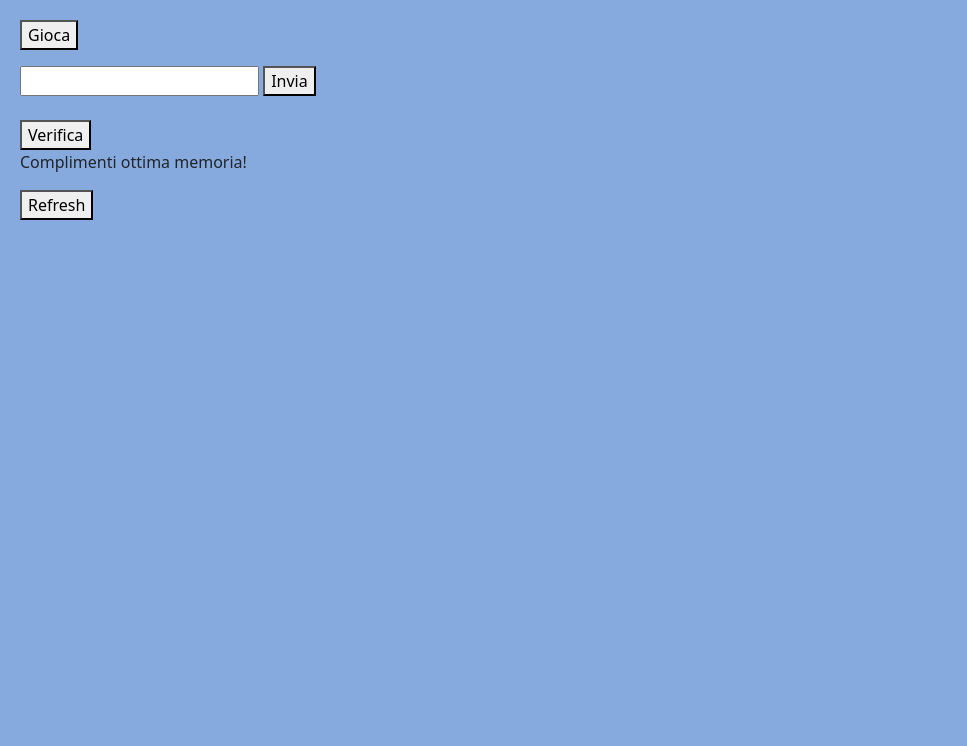
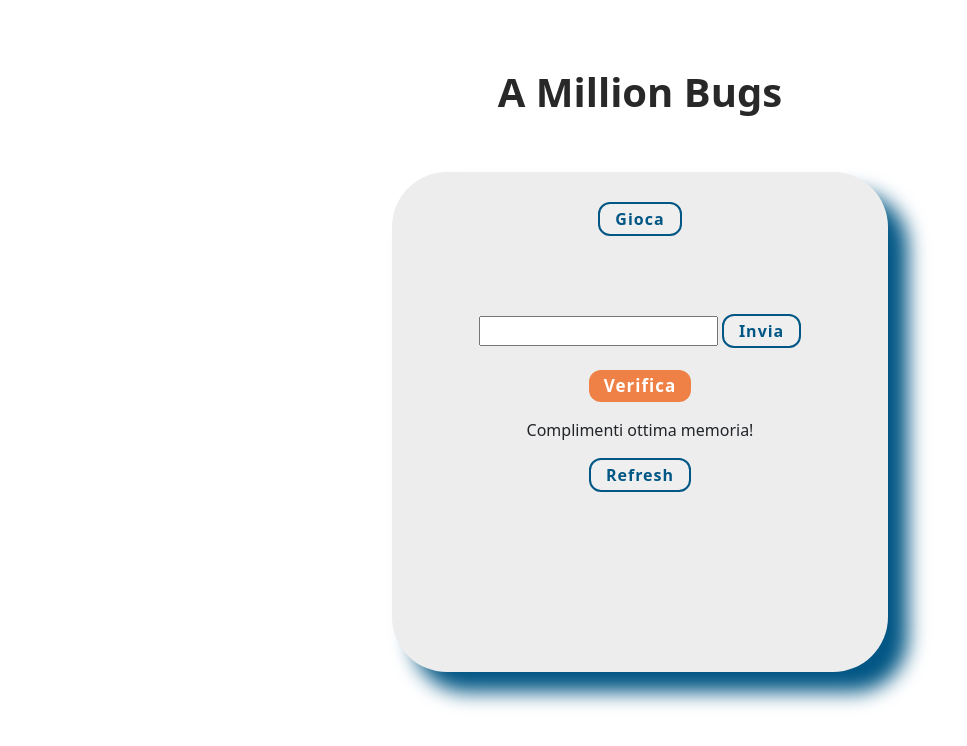
Before and after one commit to ValentinaZussino/js-simon, a plain HTML site: page index.html in a window 1280 px wide. Both pictures are taken after a click on the button "Verifica". Shown: the whole page, without its empty margins (0-967 px from the left). Drawn offline with nearby package versions, Linux system fonts and the light colour scheme.

Commit message:
inzio sistemaz layout

```diff
--- a/css/style.css
+++ b/css/style.css
@@ -1,4 +1,40 @@
 body {
-    background-color: rgb(135, 170, 222);
     padding: 20px;
 }
+h1{color: rgb(40, 40, 40);}
+body > div {
+    background-color: rgb(237, 237, 237);
+    margin: 0 auto;
+    width: 40%;
+    min-height: 500px;
+    padding: 30px 20px;
+    box-shadow: 20px 20px 20px rgb(0, 86, 132);
+    border-radius: 55px;
+    display: flex;
+    flex-direction: column;
+    align-items: center;
+}
+button {
+    padding: 3px 15px;
+    font-size: 16px;
+    font-weight: bold;
+    letter-spacing: 1px;
+    color: rgb(0, 86, 132);
+    border: 2px solid rgb(0, 86, 132);
+    border-radius: 12px;
+}
+button:hover {
+    background-color: rgb(0, 86, 132);
+    color: white;
+}
+button#verify {
+    color: white;
+    background-color: rgb(239, 129, 70);
+    border: none;
+    font-size: 17px;
+}
+button#verify:hover{
+    color: rgb(239, 129, 70);
+    border: 2px solid rgb(239, 129, 70);
+    background-color: transparent;
+}
--- a/index.html
+++ b/index.html
@@ -10,15 +10,24 @@
     <title>JsSimon</title>
 </head>
 <body>
-    <button id="play">Gioca</button>
-    <span id="rand-num"></span>
-    <br>
-    <p></p>
-    <input id="answer" type="text">
-    <button id="btn-send">Invia</button>
-    <br><br>
-    <button id="verify">Verifica</button>
-    <div></div>
+    <h1 class="text-capitalize text-center py-5 fw-bold">a million bugs</h1>
+    <div>
+        <!-- play -->
+        <button id="play" class="">Gioca</button>
+        <br>
+        <span id="rand-num"></span>
+        <br>
+        <!-- question and answer -->
+        <p class=""></p>
+        <div class="mb-2">
+            <input id="answer" type="text" class="my-3">
+            <button id="btn-send">Invia</button>
+        </div>
+        <!-- verify -->
+        <button id="verify">Verifica</button>
+        <!-- result -->
+        <div id="result" class="mt-3 text-center"></div>
+    </div>
 
     <!-- js -->
     <script src="./js/script.js"></script>
--- a/js/script.js
+++ b/js/script.js
@@ -84,15 +84,22 @@ function verify(){
         }
     }
     // creo un p da appendere al div per dichiarare visivamente vittoria o perdita e prendo il div
-    const divResult = document.querySelector('div');
+    const divResult = document.getElementById('result');
     const textResult = document.createElement('div');
     const newGameBtn = document.createElement('button');
     newGameBtn.innerHTML = 'Refresh'
     // stabilisco cosa succede se perdita true/false
     if(perdita) {
+        const correctUtNumbers = [];
+        for(let i = 0; i < arrayUtente.length; i++){
+            if(arrayUtente[i] == numeri[i]){
+            correctUtNumbers.push(arrayUtente[i]);
+        }
+        }
         textResult.innerHTML = `
         <p>Sfortunatamente i numeri da te inseriti sono: ${arrayUtente}</p>
         <p>Mentre i numeri presentati erano: ${numeri}</p>
+        <p>I numeri che hai ricordato nella corretta sequenza sono: ${correctUtNumbers}</p>
         `;
     } else {
         textResult.innerHTML = `<p>Complimenti ottima memoria!</p>`;
```
